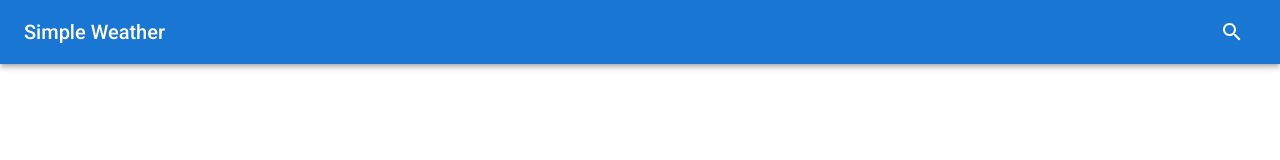
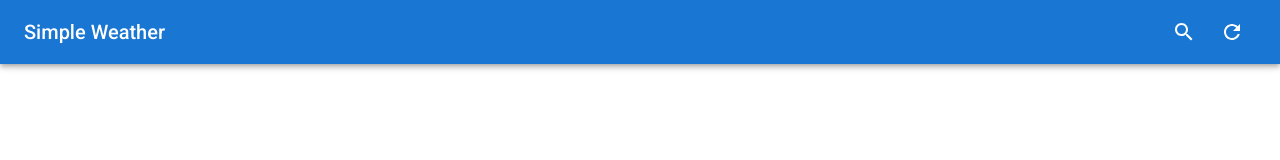
Before and after one commit to nabenitez/weather, a Next.js app: page / in a window 1280 px wide. Shown: the top 160 px of the page. Built offline with nearby package versions, Linux system fonts and the light colour scheme; what @mui/material-nextjs would draw is missing.

Commit message:
feat(app-bar): add query invalidation

```diff
--- a/src/components/app-bar.tsx
+++ b/src/components/app-bar.tsx
@@ -1,9 +1,13 @@
+"use client";
 import { Toolbar, AppBar as MUIAppBar, Typography } from "@mui/material";
 import { SearchButton } from "./search-button";
+import RefreshButton from "./refresh-button";
+import { useQueryClient } from "@tanstack/react-query";
 
 export function AppBar() {
   // TODO: use internazionalization library such as i18next
   const locales = { title: "Simple Weather" };
+  const queryClient = useQueryClient();
 
   return (
     <MUIAppBar position="static" sx={{ top: "auto", bottom: 0 }}>
@@ -12,6 +16,15 @@ export function AppBar() {
           {locales.title}
         </Typography>
         <SearchButton />
+        <RefreshButton
+          onClick={() => {
+            console.log("invalidating query");
+            queryClient.invalidateQueries({
+              queryKey: ["weatherByCity"],
+              exact: false,
+            });
+          }}
+        />
       </Toolbar>
     </MUIAppBar>
   );
```
